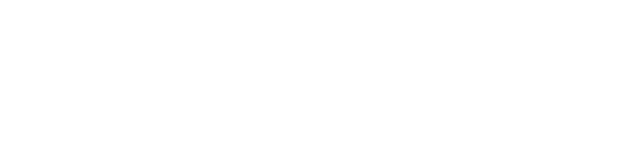
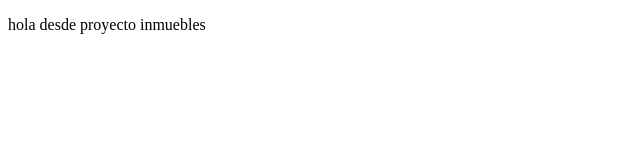
Before and after one commit to mcalleacademiageek/inmuebles, a plain HTML site: page index.html in a window 1280 px wide. Shown: the whole page, without its empty margins (0-640 px from the left). Drawn offline with Linux system fonts and the light colour scheme.

Commit message:
Se adiciona etiqueta p

```diff
--- a/index.html
+++ b/index.html
@@ -6,6 +6,6 @@
     <title>Document</title>
 </head>
 <body>
-
+    <p>hola desde proyecto inmuebles</p>
 </body>
 </html>
```
